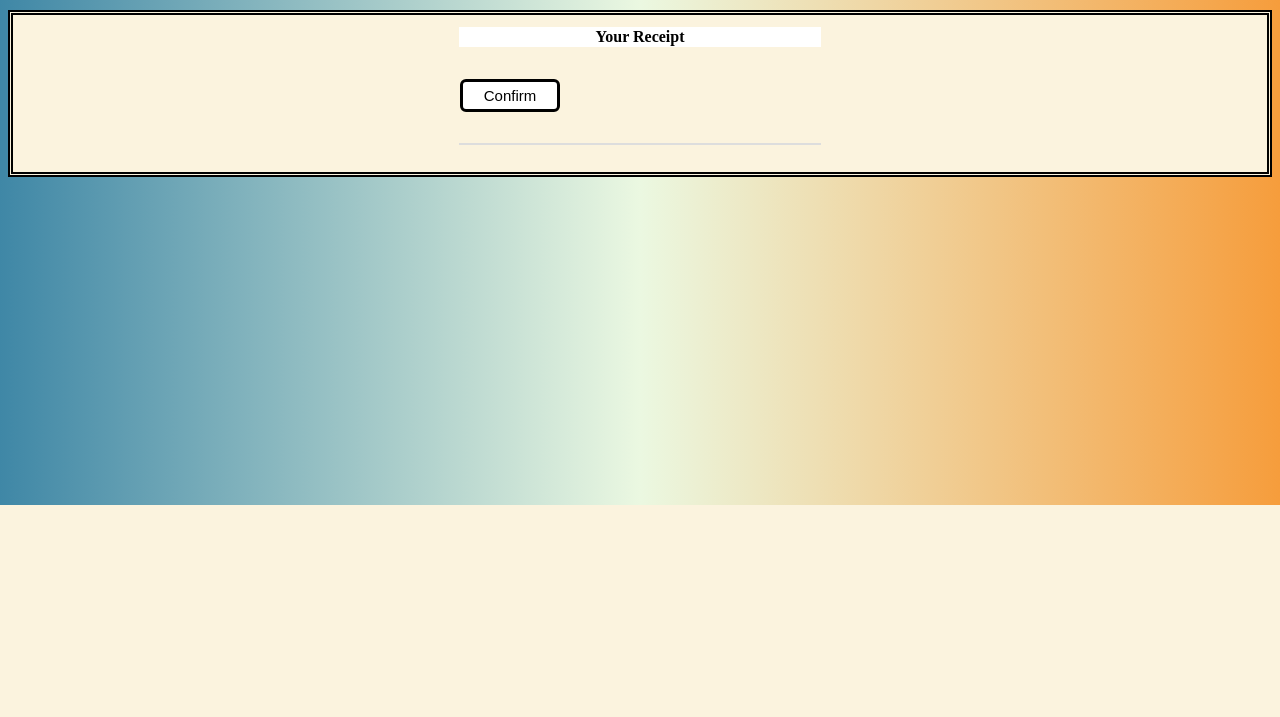
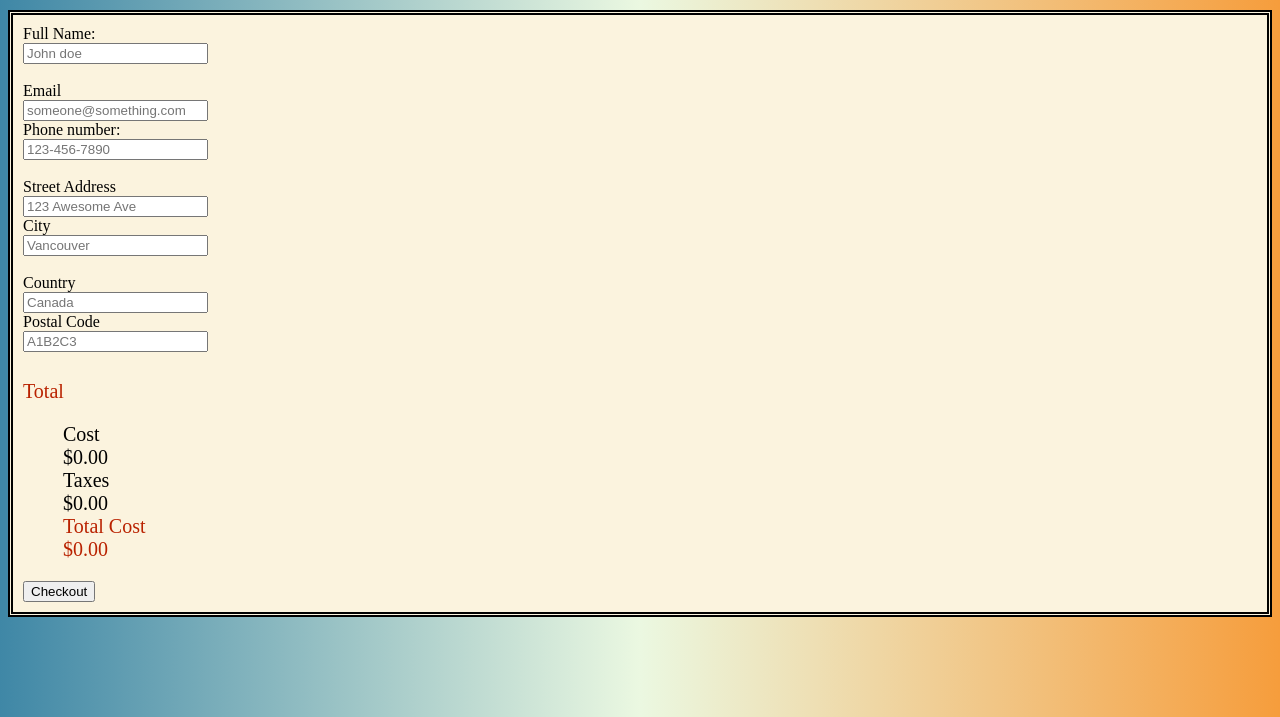
Before and after one commit to sumeetminhas/ACIT2911-Grp10, a Flask app: page /checkout in a window 1280 px wide. Shown: the part 295-1012 px from the top of the page. Before the commit the page ends 800 px from the top, so only its background shows below. Run offline with Flask 2, Linux system fonts and the light colour scheme; parts of the project's set-up code (start-up, migrations or seed data) failed here and were passed over.

Commit message:
added mail functionality and checkout page

```diff
--- a/app.py
+++ b/app.py
@@ -1,3 +1,4 @@
+from email.message import Message
 from flask import Flask, render_template, request, redirect, url_for, flash, session
 from cart import Cart
 import os
@@ -5,9 +6,19 @@ import json
 import csv
 from functions import read_products
 from werkzeug.utils import secure_filename
+from flask_mail import Mail, Message
 
 app = Flask(__name__)
 app.secret_key = "super-secret-key"
+
+"""Mail Server Settings"""
+app.config['MAIL_SERVER']='smtp.gmail.com'
+app.config['MAIL_PORT'] = 465
+app.config['MAIL_USERNAME'] = 'ostopshop10@gmail.com'
+app.config['MAIL_PASSWORD'] = 'Acit@2911'
+app.config['MAIL_USE_TLS'] = False
+app.config['MAIL_USE_SSL'] = True
+mail = Mail(app)
 
 LIVE_SESSIONS = []
 active_cart = []
@@ -17,8 +28,16 @@ login_file_path = os.path.join(app.root_path, 'admin-only', 'creds.json')
 transactions_file_path = os.path.join(app.root_path, 'admin-only', 'transactions.json')
 
 PRODUCT_LIST, IMAGES = read_products()
+TRANSACTIONS = {}
 
-TRANSACTIONS = {}
+"""Mail Server Settings"""
+app.config['MAIL_SERVER']='smtp.gmail.com'
+app.config['MAIL_PORT'] = 465
+app.config['MAIL_USERNAME'] = 'ostopshop10@gmail.com'
+app.config['MAIL_PASSWORD'] = 'Acit@2911'
+app.config['MAIL_USE_TLS'] = False
+app.config['MAIL_USE_SSL'] = True
+mail = Mail(app)
 
 @app.route('/')
 def homepage():
@@ -50,7 +69,7 @@ def admin():
                 for admin in admin_list:
                     if admin['email'] in session.values():
                         return redirect('admin/dashboard')
-                return redirect(url_for('login'))
+                return render_template('admin-login.html')
     else:
         return '<h1>Admin Portal not set up. Please use static features. '
 
@@ -150,11 +169,39 @@ def checkout():
                         "products": user.list,
                         "Amount": user.total
                     }
-                    user.clear_cart()
 
     # return TRANSACTIONS
-    return render_template('checkout.html', product=TRANSACTIONS)
+    return render_template('checkout.html', product=TRANSACTIONS, users=LIVE_SESSIONS)
 
+@app.route('/check')
+def check():
+    return TRANSACTIONS
+
+@app.route('/confirm-checkout', methods=['POST'])
+def email():
+    if request.method == "POST":
+        full_name = request.form["full-name"]
+        email = request.form["email"]
+        phone_num = request.form["phone-num"]
+        addr_st = request.form["address-st"]
+        addr_city = request.form["address-city"]
+        addr_coun = request.form["address-country"]
+        addr_code = request.form["address-code"]
+        address = f"{addr_st}, {addr_city}, {addr_coun}, {addr_code}"
+        msg = Message("Order invoice: ",
+        sender='ostopshop10@gmail.com',
+        recipients=[email])
+        product_data = '\n'
+        msg.body = "Order invoice from One Stop Shop"
+        print(msg)
+        mail.send(msg)
+    # for user in LIVE_SESSIONS:
+    #     if user.owner == request.remote_addr:
+    #         for item in user.list:
+    #             product_data += f"<li><div>{item[1]}   </div><div>{item[2]} </div></li><br>"
+    #         product_data += f"<li></li>"
+    # msg.body += product_data
+        return 'confirmation email sent'
 
 
 if __name__ == "__main__":
--- a/static/styles.css
+++ b/static/styles.css
@@ -303,3 +303,9 @@ footer {
     padding: 20px;
     background-color: #FFFFFF;
 }
+
+.final-form {
+    display: flex;
+    flex-direction: column;
+    align-items: flex-start;
+}
--- a/templates/checkout.html
+++ b/templates/checkout.html
@@ -22,28 +22,64 @@
         </nav>
     </div>
     <div class="main-content">
-        <table>
-            <tr>
-                <th>Your Receipt</th>
-            </tr>
-            {% for key,value in product.items() %}
-                {% for element in value['products'] %}
-                    <tr>
-                        <td>
-                            {{value['products']}}
-                        </td>
+        <form action="/confirm-checkout" method="post" class="final-form">
+            <label for="full-name">Full Name:</label>
+            <input type="text" name="full-name" placeholder="John doe" required><br>
+            <label for="email">Email</label>
+            <input type="email" name="email" placeholder="someone@something.com" required>
+            <label for="phone-num">Phone number:</label>
+            <input type="number" name="phone-num" placeholder="123-456-7890" required><br>
+            <label for="address-st">Street Address</label>
+            <input type="text" name="address-st" placeholder="123 Awesome Ave" required>
+            <label for="address-st">City</label>
+            <input type="text" name="address-city" placeholder="Vancouver" required><br>
+            <label for="address-st">Country</label>
+            <input type="text" name="address-country" placeholder="Canada" required>
+            <label for="address-st">Postal Code</label>
+            <input type="text" name="address-code" placeholder="A1B2C3" required><br>
 
-                    </tr>
+            {% if users %}
+                    {% for user in users %}
+                        {% if user.owner == request.remote_addr %}
+                            {% for item in user.list %}
+                                <form action="/del-cart-item" method="post">
+                                    <li class="cart-item" style="display: flex; flex-direction: row; justify-content: space-between;">
+                                        <div class="product-item" style="width: 700px; font-size: 20px;">{{item[1]}}</div>
+                                        <input type="hidden" name="p-id" value="{{item[0]}}">
+                                        <input type="hidden" name="p-name" value="{{item[1]}}">
+                                        <input type="hidden" name="p-cost" value="{{item[2]}}">
+                                        <input type="hidden" name="p-desc" value="{{item[3]}}">
+                                        <input type="hidden" name="p-cat" value="{{item[4]}}">
+                                        <button class="del-item" type="submit" style="width: 40px; height: 40px;">
+                                            <img src="../static/icons/delete-icon.jpg" alt="delete" width="18px">
+                                        </button>
+                                    </li>
+                                </form>
+                            {% endfor %}
+                            <div class="class-total">
+                                <div style="color:#b92200;">Total</div>
+                                <div class="cart-total">
+                                    <ul style="list-style: none;">
+                                        <li class="cart-total-list">
+                                            <div>Cost</div>
+                                            <div>${{ "%.2f"|format(user.total) }}</div>
+                                        </li>
+                                        <li class="cart-total-list">
+                                            <div>Taxes</div>
+                                            <div>${{ "%.2f"|format(user.total * 0.12) }}</div>
+                                        </li>
+                                        <li class="cart-total-list" id="cart-total" style="color:#b92200;">
+                                            <div>Total Cost</div>
+                                            <div>${{ "%.2f"|format(user.total + user.total * 0.12) }}</div>
+                                        </li>
+                                    </ul>
+                                </div>
+                            </div>
+                        {% endif %}
                     {% endfor %}
-                <td>
-                    Total Cost: {{value['Amount']}}
-                </td>
-            {% endfor%}
-            <tr>
-                <td><button class="checkout-btn">Confirm</button></td>
-            </tr>
-        </table>
-
+                {% endif %}
+            <input type="submit" value="Checkout">
+        </form>
     </div>
 </body>
 </html>
--- a/templates/products.html
+++ b/templates/products.html
@@ -36,7 +36,7 @@
                             {% for item in user.list %}
                                 <form action="/del-cart-item" method="post">
                                     <li class="cart-item" style="display: flex; flex-direction: row; justify-content: space-between;">
-                                        <div class="product-item" sstyle="width: 700px; font-size: 20px;">{{item[1]}}</div>
+                                        <div class="product-item" style="width: 700px; font-size: 20px;">{{item[1]}}</div>
                                         <input type="hidden" name="p-id" value="{{item[0]}}">
                                         <input type="hidden" name="p-name" value="{{item[1]}}">
                                         <input type="hidden" name="p-cost" value="{{item[2]}}">
```
Also changed, not shown: functions.py (+8 -0 lines), templates/home.html (+4 -4 lines).
